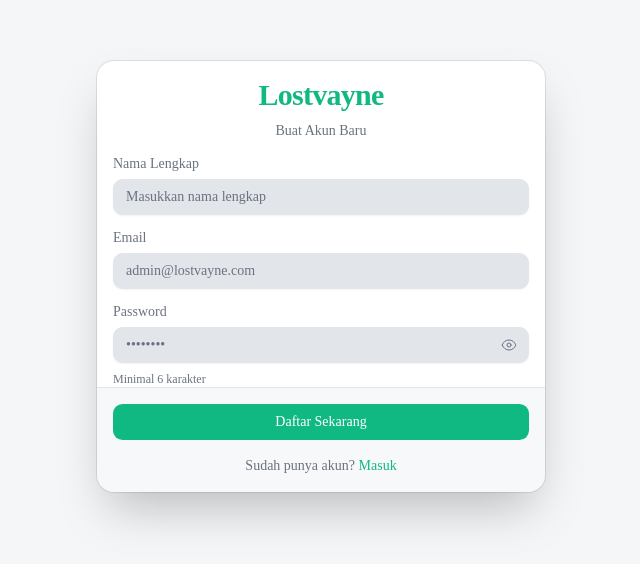
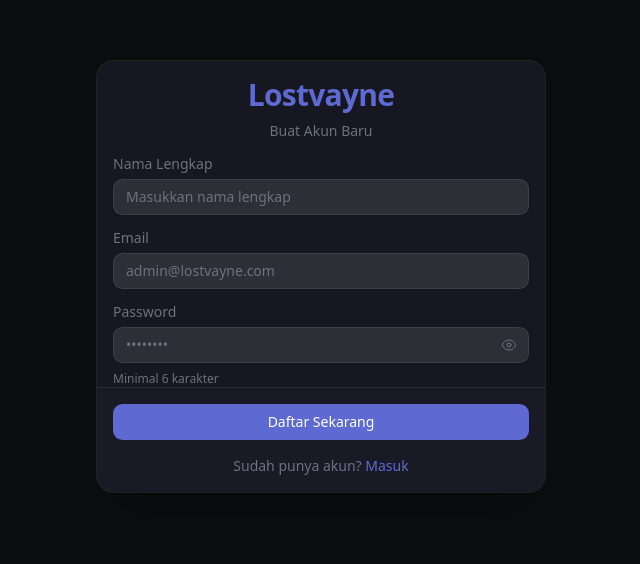
Before and after one commit to Lostvayne16/akakia-manager, a Next.js app: page /register in a window 1280 px wide. Shown: the part 124-688 px from the top of the page, without its empty margins (319-959 px from the left). Built offline with nearby package versions, Linux system fonts and the light colour scheme.

Commit message:
feat: redesign dashboard stats to linear dark theme

```diff
--- /dev/null
+++ b/sketches/finance-cards-dashboard/variant-a-vercel-white.html
@@ -0,0 +1,102 @@
+<!DOCTYPE html>
+<html lang="en">
+<head>
+  <meta charset="UTF-8">
+  <meta name="viewport" content="width=device-width, initial-scale=1.0">
+  <title>Vercel Style - Finance Cards</title>
+  <link href="https://fonts.googleapis.com/css2?family=Geist:wght@300;400;500;600&family=Geist+Mono:wght@400;500&display=swap" rel="stylesheet">
+  <script src="https://cdn.tailwindcss.com"></script>
+  <style>
+    :root {
+      --color-bg: #ffffff;
+      --color-text: #171717;
+      --color-muted: #666666;
+      --color-border-shadow: rgba(0, 0, 0, 0.08) 0px 0px 0px 1px;
+    }
+    body {
+      font-family: 'Geist', system-ui, -apple-system, sans-serif;
+      background: var(--color-bg);
+      color: var(--color-text);
+      -webkit-font-smoothing: antialiased;
+    }
+    .vercel-card {
+      background: #ffffff;
+      border-radius: 8px;
+      box-shadow:
+        rgba(0, 0, 0, 0.08) 0px 0px 0px 1px,
+        rgba(0, 0, 0, 0.04) 0px 2px 2px,
+        rgba(0, 0, 0, 0.04) 0px 8px 8px -8px,
+        #fafafa 0px 0px 0px 1px;
+      transition: box-shadow 0.2s ease;
+    }
+    .vercel-card:hover {
+      box-shadow:
+        rgba(0, 0, 0, 0.12) 0px 0px 0px 1px,
+        rgba(0, 0, 0, 0.08) 0px 4px 6px,
+        rgba(0, 0, 0, 0.04) 0px 12px 12px -8px,
+        #fafafa 0px 0px 0px 1px;
+    }
+    .heading-display {
+      letter-spacing: -0.96px;
+    }
+    .mono-label {
+      font-family: 'Geist Mono', monospace;
+      letter-spacing: 0.05em;
+    }
+  </style>
+</head>
+<body class="p-8 bg-gray-50/50 min-h-screen flex flex-col justify-center">
+
+  <div class="max-w-4xl mx-auto w-full space-y-6">
+    <div class="flex items-center justify-between border-b pb-4">
+      <div>
+        <h2 class="text-2xl font-semibold heading-display">Variant A: Vercel White (Airy & Structured)</h2>
+        <p class="text-sm text-gray-500">Monochromatic layout with shadow-as-borders and Geist typography.</p>
+      </div>
+      <span class="mono-label text-xs uppercase bg-[#ebf5ff] text-[#0068d6] px-2.5 py-1 rounded-full font-medium">Verified Active</span>
+    </div>
+
+    <!-- Grid of Finance Cards -->
+    <div class="grid grid-cols-1 md:grid-cols-3 gap-6">
+
+      <!-- Card 1: Total Pendapatan -->
+      <div class="vercel-card p-6 flex flex-col justify-between h-40">
+        <div class="flex items-center justify-between">
+          <span class="text-sm text-gray-500 font-medium">Total Pendapatan</span>
+          <span class="mono-label text-[10px] text-green-600 bg-green-50 px-2 py-0.5 rounded font-medium">+12%</span>
+        </div>
+        <div>
+          <div class="text-3xl font-semibold heading-display tracking-tight text-[#171717]">Rp 15.240.000</div>
+          <p class="text-xs text-gray-400 mt-1">Bulan ini (Desember)</p>
+        </div>
+      </div>
+
+      <!-- Card 2: Pesanan Selesai -->
+      <div class="vercel-card p-6 flex flex-col justify-between h-40">
+        <div class="flex items-center justify-between">
+          <span class="text-sm text-gray-500 font-medium">Pesanan Selesai</span>
+          <span class="mono-label text-[10px] text-blue-600 bg-blue-50 px-2 py-0.5 rounded font-medium">42 Total</span>
+        </div>
+        <div>
+          <div class="text-3xl font-semibold heading-display tracking-tight text-[#171717]">36 Orders</div>
+          <p class="text-xs text-gray-400 mt-1">Selesai dikerjakan</p>
+        </div>
+      </div>
+
+      <!-- Card 3: Pending Balance -->
+      <div class="vercel-card p-6 flex flex-col justify-between h-40">
+        <div class="flex items-center justify-between">
+          <span class="text-sm text-gray-500 font-medium">Menunggu Pembayaran</span>
+          <span class="mono-label text-[10px] text-orange-600 bg-orange-50 px-2 py-0.5 rounded font-medium">12 Unpaid</span>
+        </div>
+        <div>
+          <div class="text-3xl font-semibold heading-display tracking-tight text-[#171717]">Rp 4.120.000</div>
+          <p class="text-xs text-gray-400 mt-1">Termasuk DP belum lunas</p>
+        </div>
+      </div>
+
+    </div>
+  </div>
+
+</body>
+</html>
--- /dev/null
+++ b/sketches/finance-cards-dashboard/variant-b-linear-dark.html
@@ -0,0 +1,97 @@
+<!DOCTYPE html>
+<html lang="en">
+<head>
+  <meta charset="UTF-8">
+  <meta name="viewport" content="width=device-width, initial-scale=1.0">
+  <title>Linear Style - Finance Cards</title>
+  <link href="https://fonts.googleapis.com/css2?family=Geist:wght@300;400;500;600&family=Geist+Mono:wght@400;500&display=swap" rel="stylesheet">
+  <script src="https://cdn.tailwindcss.com"></script>
+  <style>
+    :root {
+      --color-bg: #0c0d0e;
+      --color-text: #f7f8f8;
+      --color-muted: #8a8f98;
+      --color-border: rgba(255, 255, 255, 0.08);
+      --color-accent: #5e6ad2;
+    }
+    body {
+      font-family: 'Geist', system-ui, -apple-system, sans-serif;
+      background: var(--color-bg);
+      color: var(--color-text);
+      -webkit-font-smoothing: antialiased;
+    }
+    .linear-card {
+      background: rgba(255, 255, 255, 0.015);
+      border: 1px solid var(--color-border);
+      border-radius: 8px;
+      backdrop-filter: blur(12px);
+      transition: all 0.2s ease;
+    }
+    .linear-card:hover {
+      border-color: rgba(94, 106, 210, 0.4);
+      background: rgba(255, 255, 255, 0.03);
+      box-shadow: 0 0 20px rgba(94, 106, 210, 0.1);
+    }
+    .heading-display {
+      letter-spacing: -0.02em;
+    }
+    .mono-label {
+      font-family: 'Geist Mono', monospace;
+    }
+  </style>
+</head>
+<body class="p-8 min-h-screen flex flex-col justify-center">
+
+  <div class="max-w-4xl mx-auto w-full space-y-6">
+    <div class="flex items-center justify-between border-b border-white/5 pb-4">
+      <div>
+        <h2 class="text-2xl font-semibold heading-display text-white">Variant B: Linear Dark (Sleek & Cyber)</h2>
+        <p class="text-sm text-[#8a8f98]">Deep obsidian layout with neon borders and blur overlays.</p>
+      </div>
+      <span class="mono-label text-xs uppercase bg-[#5e6ad2]/10 text-[#8a99ff] border border-[#5e6ad2]/20 px-2.5 py-1 rounded-full font-medium">Secondary Opl</span>
+    </div>
+
+    <!-- Grid of Finance Cards -->
+    <div class="grid grid-cols-1 md:grid-cols-3 gap-6">
+
+      <!-- Card 1: Total Pendapatan -->
+      <div class="linear-card p-6 flex flex-col justify-between h-40">
+        <div class="flex items-center justify-between">
+          <span class="text-sm text-[#8a8f98] font-medium">Total Pendapatan</span>
+          <span class="mono-label text-[10px] text-emerald-400 bg-emerald-500/10 px-2 py-0.5 rounded font-medium">+12%</span>
+        </div>
+        <div>
+          <div class="text-3xl font-semibold heading-display tracking-tight text-white">Rp 15.240.000</div>
+          <p class="text-xs text-[#525866] mt-1">Bulan ini (Desember)</p>
+        </div>
+      </div>
+
+      <!-- Card 2: Pesanan Selesai -->
+      <div class="linear-card p-6 flex flex-col justify-between h-40">
+        <div class="flex items-center justify-between">
+          <span class="text-sm text-[#8a8f98] font-medium">Pesanan Selesai</span>
+          <span class="mono-label text-[10px] text-[#8a99ff] bg-[#5e6ad2]/10 px-2 py-0.5 rounded font-medium">42 Total</span>
+        </div>
+        <div>
+          <div class="text-3xl font-semibold heading-display tracking-tight text-white">36 Orders</div>
+          <p class="text-xs text-[#525866] mt-1">Selesai dikerjakan</p>
+        </div>
+      </div>
+
+      <!-- Card 3: Pending Balance -->
+      <div class="linear-card p-6 flex flex-col justify-between h-40">
+        <div class="flex items-center justify-between">
+          <span class="text-sm text-[#8a8f98] font-medium">Menunggu Pembayaran</span>
+          <span class="mono-label text-[10px] text-amber-400 bg-amber-500/10 px-2 py-0.5 rounded font-medium">12 Unpaid</span>
+        </div>
+        <div>
+          <div class="text-3xl font-semibold heading-display tracking-tight text-white">Rp 4.120.000</div>
+          <p class="text-xs text-[#525866] mt-1">Termasuk DP belum lunas</p>
+        </div>
+      </div>
+
+    </div>
+  </div>
+
+</body>
+</html>
--- a/src/app/globals.css
+++ b/src/app/globals.css
@@ -1,6 +1,9 @@
 @import "tailwindcss";
 @import "tw-animate-css";
 @import "shadcn/tailwind.css";
+
+/* Tambahkan impor font Geist */
+@import url('https://fonts.googleapis.com/css2?family=Geist:wght@300;400;500;600&family=Geist+Mono:wght@400;500&display=swap');
 
 @custom-variant dark (&:is(.dark *));
 
@@ -8,7 +11,7 @@
   --color-background: var(--background);
   --color-foreground: var(--foreground);
   --font-sans: var(--font-sans);
-  --font-mono: var(--font-geist-mono);
+  --font-mono: var(--font-geist-mono); /* Menggunakan font Geist Mono */
   --font-heading: var(--font-sans);
   --color-sidebar-ring: var(--sidebar-ring);
   --color-sidebar-border: var(--sidebar-border);
@@ -48,51 +51,16 @@
   --radius-4xl: calc(var(--radius) * 2.6);
 }
 
-/* Light Theme — Clean, modern off-white with emerald accents */
-:root {
-  --background: #f4f6f8;
-  --foreground: #1a1d23;
-  --card: #ffffff;
-  --card-foreground: #1a1d23;
-  --popover: #ffffff;
-  --popover-foreground: #1a1d23;
-  --primary: #10b981;
-  --primary-foreground: #ffffff;
-  --secondary: #f0f2f5;
-  --secondary-foreground: #374151;
-  --muted: #f0f2f5;
-  --muted-foreground: #6b7280;
-  --accent: #f0f2f5;
-  --accent-foreground: #374151;
-  --destructive: #ef4444;
-  --border: #e2e5ea;
-  --input: #e2e5ea;
-  --ring: #10b981;
-  --chart-1: #10b981;
-  --chart-2: #f59e0b;
-  --chart-3: #3b82f6;
-  --chart-4: #8b5cf6;
-  --chart-5: #ef4444;
-  --radius: 0.75rem;
-  --sidebar: #ffffff;
-  --sidebar-foreground: #374151;
-  --sidebar-primary: #10b981;
-  --sidebar-primary-foreground: #ffffff;
-  --sidebar-accent: #f0f2f5;
-  --sidebar-accent-foreground: #1a1d23;
-  --sidebar-border: #e2e5ea;
-  --sidebar-ring: #10b981;
-}
-
-/* Dark Theme — Deep dark blue/gray with vibrant accents */
-.dark {
-  --background: #0c0d12;
-  --foreground: #e8eaed;
-  --card: #161720;
+/* Light Theme — Dihapus atau diabaikan karena kita akan default ke Dark */
+/* Menyesuaikan Dark Theme agar sesuai dengan Linear Dark */
+:root { /* ini akan jadi default light theme, tapi kita akan set body ke dark secara default */
+  --background: #0c0d0e; /* Obsidian Black */
+  --foreground: #e8eaed; /* Off-white for text */
+  --card: #161720; /* Slightly lighter dark for cards */
   --card-foreground: #e8eaed;
   --popover: #1e1f2e;
   --popover-foreground: #e8eaed;
-  --primary: #10b981;
+  --primary: #5e6ad2; /* Accent Purple */
   --primary-foreground: #ffffff;
   --secondary: #1e1f2e;
   --secondary-foreground: #9ca3af;
@@ -101,23 +69,31 @@
   --accent: #1e1f2e;
   --accent-foreground: #e8eaed;
   --destructive: #ef4444;
-  --border: rgba(255, 255, 255, 0.06);
+  --border: rgba(255, 255, 255, 0.08); /* Semi-transparent border */
   --input: rgba(255, 255, 255, 0.1);
-  --ring: #10b981;
-  --chart-1: #10b981;
-  --chart-2: #f59e0b;
-  --chart-3: #3b82f6;
-  --chart-4: #8b5cf6;
-  --chart-5: #ef4444;
-  --sidebar: #12131c;
+  --ring: #5e6ad2; /* Focus ring color */
+  --chart-1: #3b82f6; /* Blue */
+  --chart-2: #f59e0b; /* Orange */
+  --chart-3: #10b981; /* Green */
+  --chart-4: #ef4444; /* Red */
+  --chart-5: #8b5cf6; /* Purple */
+  --radius: 0.75rem;
+  --sidebar: #0c0d0e; /* Sidebar matches background */
   --sidebar-foreground: #9ca3af;
-  --sidebar-primary: #10b981;
+  --sidebar-primary: #5e6ad2;
   --sidebar-primary-foreground: #ffffff;
   --sidebar-accent: #1e1f2e;
   --sidebar-accent-foreground: #e8eaed;
-  --sidebar-border: rgba(255, 255, 255, 0.06);
-  --sidebar-ring: #10b981;
+  --sidebar-border: rgba(255, 255, 255, 0.08);
+  --sidebar-ring: #5e6ad2;
 }
+
+/* Hapus blok .dark karena default root akan jadi dark */
+/* .dark {
+  --background: #0c0d12;
+  --foreground: #e8eaed;
+  ...
+} */
 
 @layer base {
   * {
@@ -128,6 +104,8 @@
   }
   html {
     @apply font-sans;
+    /* Terapkan font-family secara global */
+    font-family: 'Geist', system-ui, -apple-system, 'Segoe UI', Roboto, sans-serif;
   }
 }
 
```
Also changed, not shown: src/app/(dashboard)/dashboard-stats.tsx (+17 -17 lines), src/app/(dashboard)/finance-cards.tsx (+10 -10 lines), sketches/finance-cards-dashboard/README.md (added), 1 other file (tests, documents, lock files or other folders).
